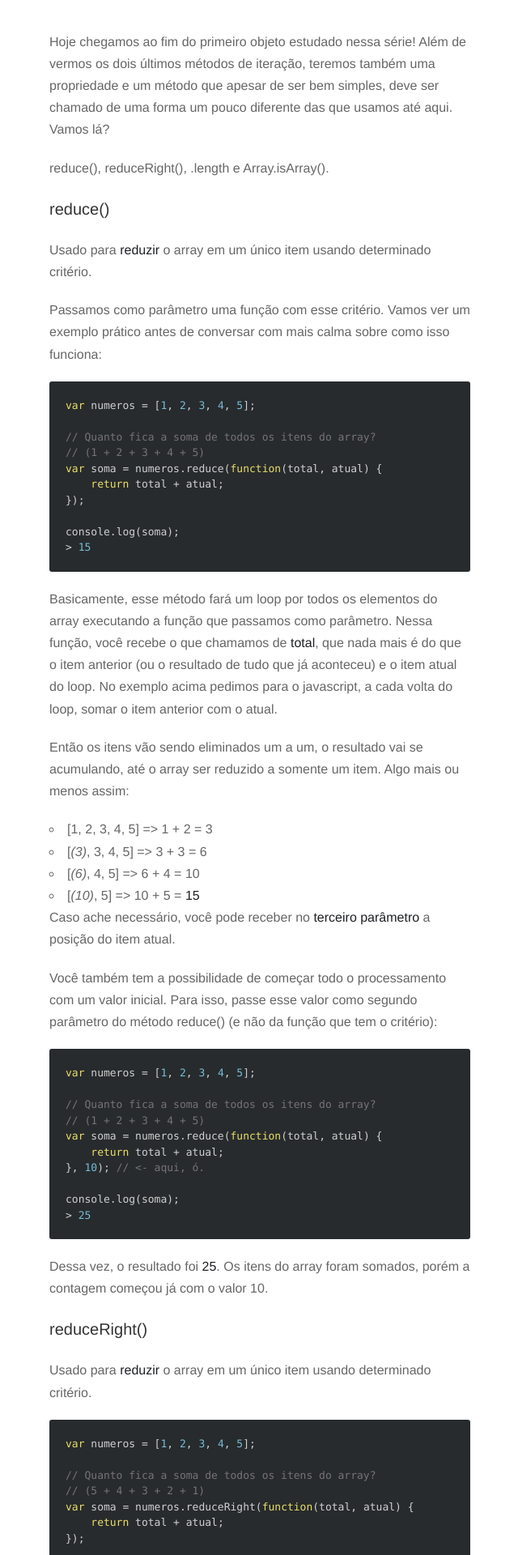
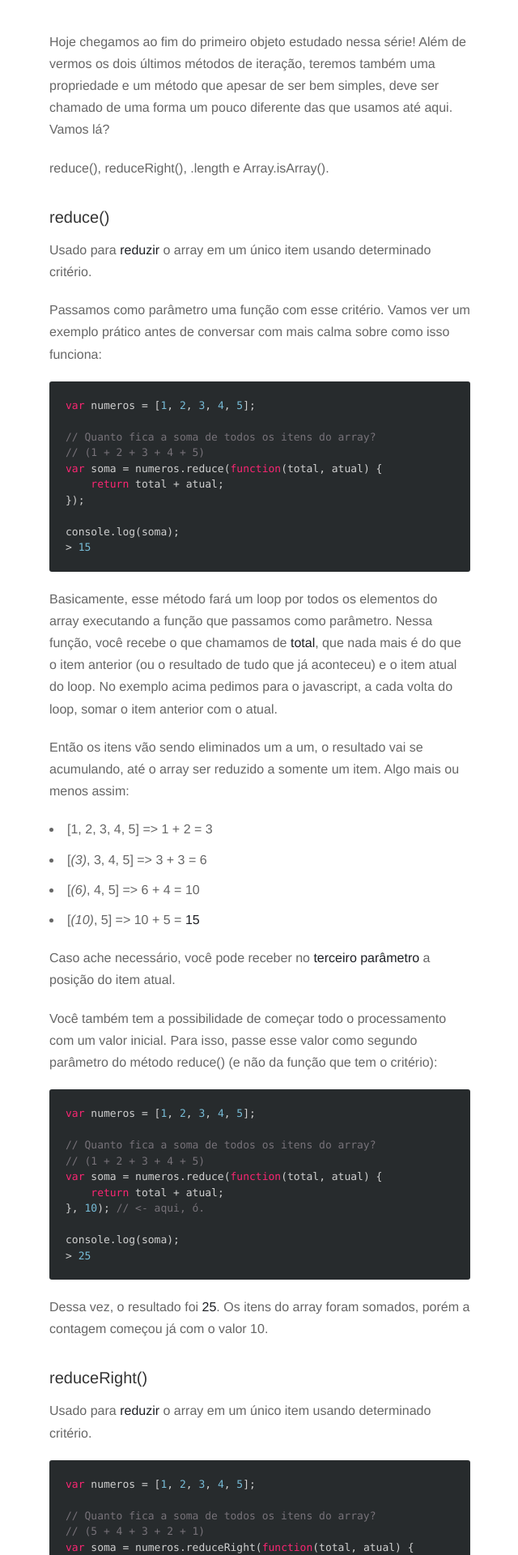
Before and after one commit to cauequeiroz/cauequeiroz.github.io, a Jekyll site: the page built from _posts/2016-10-19-javascript-fundamentals-objeto-array-7.md, in a window 1280 px wide. Shown: the part 308-2228 px from the top of the page at 81% size, without its empty margins (319-959 px from the left). Built offline with Jekyll 4.4.1, drawn with Linux system fonts in a browser that asks for light colours; nearby versions of some CDN libraries.

Commit message:
Polish post style

```diff
--- a/assets/css/highlight.css
+++ b/assets/css/highlight.css
@@ -22,7 +22,7 @@
 .hljs-request,
 .hljs-status,
 .clojure .hljs-attribute {
-  color: #ebde68;
+  color: #F92672;
 }
 
 .hljs-sub .hljs-keyword,
--- a/assets/css/style.css
+++ b/assets/css/style.css
@@ -43,7 +43,7 @@ html,body,div,span,applet,object,iframe,h1,h2,h3,h4,h5,h6,p,blockquote,pre,a,abb
 .icon-facebook-rect:before { content: '\e803'; }
 
 /* Spacing */
-.post h1, h3, h4, h5, p, .post-body ul, #post-list li, pre {
+.post h1, h3, h4, h5, p, #post-body ul, #post-list li, pre {
 margin-bottom: 20px;
 }
 
@@ -182,8 +182,8 @@ a,
 	transition: all 0.15s ease;
 }
 
-ul 	{ margin:0; padding:0; }
-li	{ list-style-type:circle; list-style-position:inside; }
+#post-body li { list-style-position:inside; margin-bottom: 10px; }
+#post-body h3 { margin: 30px 0 10px; }
 
 /* Line Height */
 #post-body, p { line-height:1.7; }
@@ -233,9 +233,9 @@ em, i { font-style: italic; }
 }
 
 .post h2 {
-	margin-bottom: 40px;
-	  font: 300 24px/1.5 "Helvetica Neue",Helvetica,Arial,sans-serif;
-	  color: #111;
+	margin: 40px 0 20px;
+	font: 300 24px/1.5 "Helvetica Neue",Helvetica,Arial,sans-serif;
+	color: #111;
 }
 
 
```
Also changed, not shown: Gemfile.lock (added).
